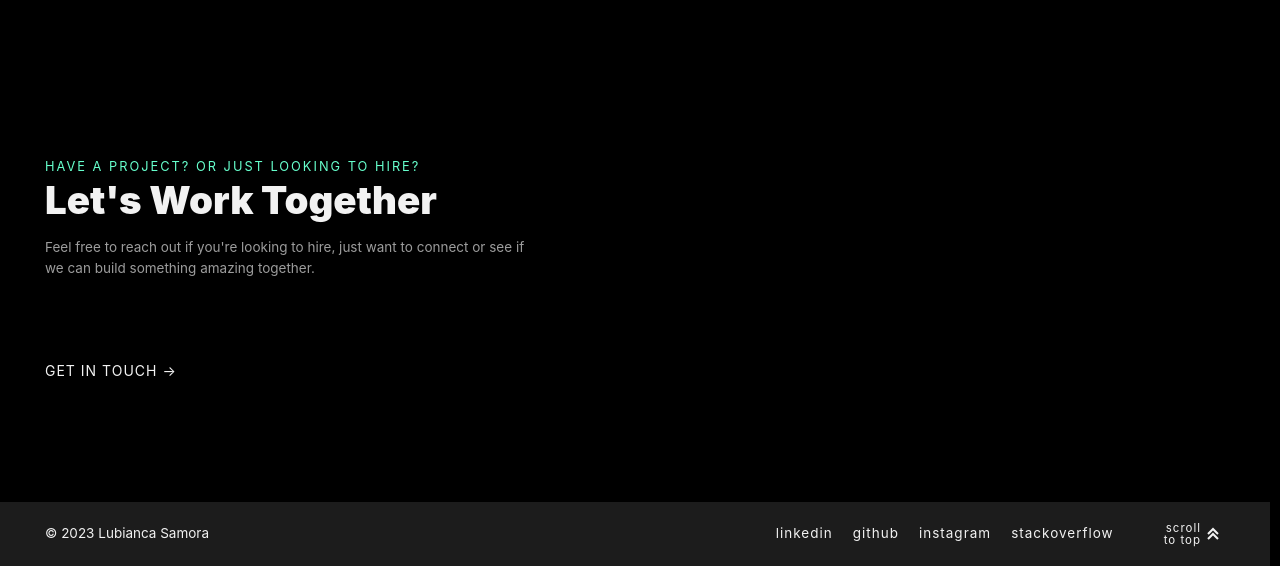
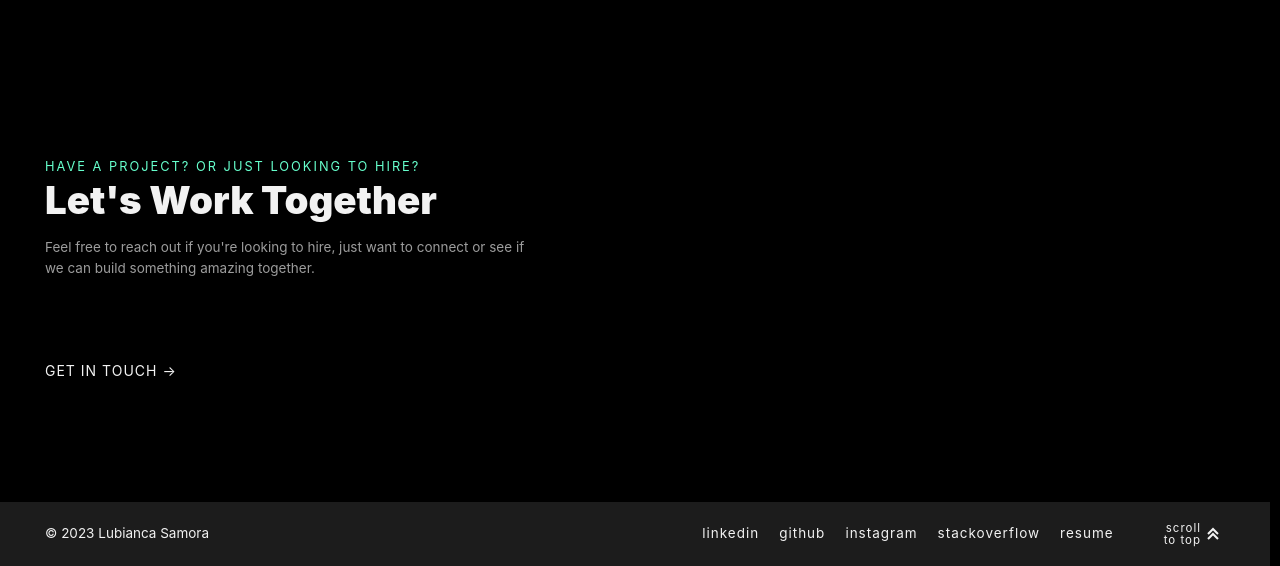
Before and after one commit to ccprogrammer/ccprogrammer.github.io, a plain HTML site: page index.html in a window 1280 px wide. Shown: the part 5765-6331 px from the top of the page. Drawn offline with nearby package versions, Linux system fonts and the light colour scheme.

Commit message:
up resume

```diff
--- a/index.html
+++ b/index.html
@@ -698,6 +698,15 @@
                 >stackoverflow</a
               >
             </li>
+            <li>
+              <a
+                href="https://drive.google.com/file/d/1Pjd1wnCiGxdBtW7EY-GSoBpXOdWikvYL/view?usp=sharing"
+                rel="noreferrer"
+                target="_blank"
+                class="hover-effect"
+                >resume</a
+              >
+            </li>
           </ul>
           <a href="#top" class="top">
             <p class="scroll">scroll <span>to top</span></p>
```
